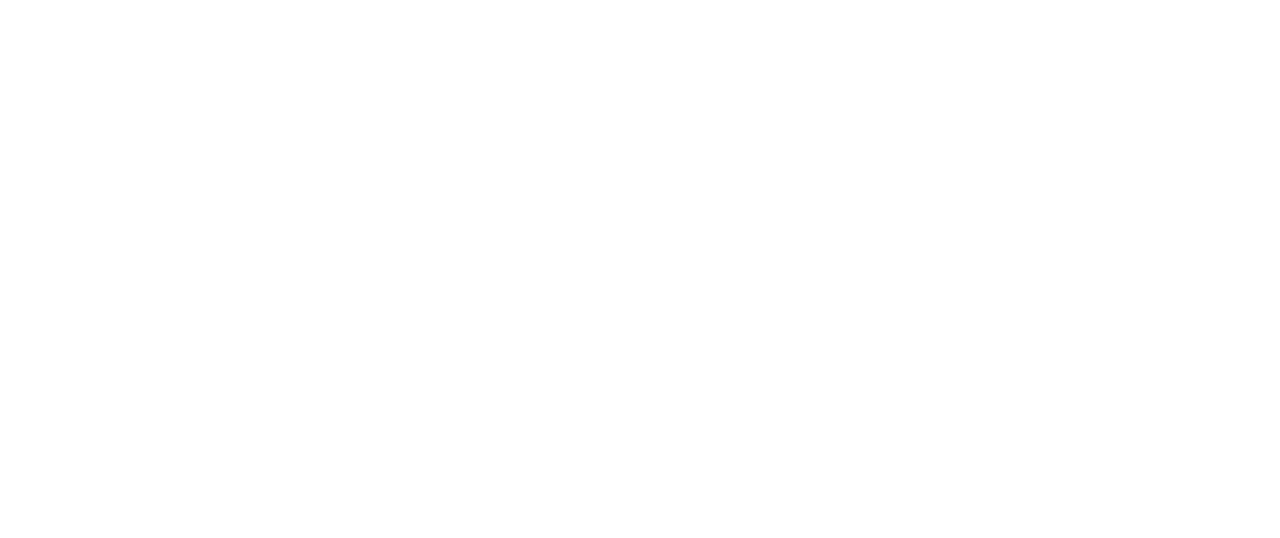
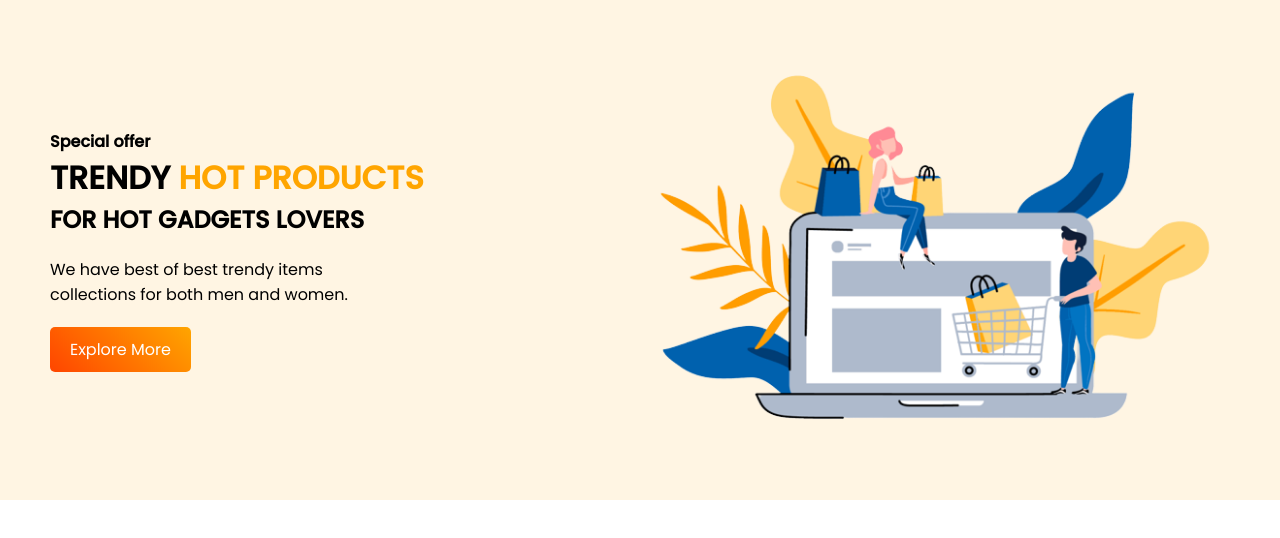
Before and after one commit to tamim-i-chowdhury/gadget-house, a plain HTML site: page index.html in a window 1280 px wide. Drawn offline with Linux system fonts and the light colour scheme.

Commit message:
header section added

```diff
--- a/index.html
+++ b/index.html
@@ -7,7 +7,33 @@
     <title>Gadget House</title>
     <!-- connecting external css file -->
     <link rel="stylesheet" href="./style.css" />
+    <!-- google fonts connecting link -->
+    <link rel="preconnect" href="https://fonts.googleapis.com" />
+    <link rel="preconnect" href="https://fonts.gstatic.com" crossorigin />
+    <link
+      href="https://fonts.googleapis.com/css2?family=Poppins:wght@400;500&display=swap"
+      rel="stylesheet"
+    />
+    <!-- favicon -->
     <link rel="shortcut icon" href="./images/favicon.png" type="image/x-icon" />
   </head>
-  <body></body>
+  <body>
+    <!-- header section starts -->
+    <header id="header">
+      <div class="header-title">
+        <h4>Special offer</h4>
+        <h1>TRENDY <span class="orange-text">HOT PRODUCTS</span></h1>
+        <h2>FOR HOT GADGETS LOVERS</h2>
+        <p style="margin: 20px 0">
+          We have best of best trendy items <br />
+          collections for both men and women.
+        </p>
+        <a class="btn" href="#">Explore More</a>
+      </div>
+      <div class="header-image">
+        <img src="./images/banner-image.png" alt="" />
+      </div>
+    </header>
+    <!-- header section ends -->
+  </body>
 </html>
--- a/style.css
+++ b/style.css
@@ -1,6 +1,51 @@
+/* google fonts */
+@import url('https://fonts.googleapis.com/css2?family=Poppins:wght@400;500&display=swap');
+
 /* common style */
 *{
     margin: 0;
     padding: 0;
     box-sizing: border-box;
 }
+body{
+    font-family: 'Poppins', sans-serif;
+}
+.orange-text{
+    color: orange;
+}
+.btn{
+    text-decoration: none;
+    display: inline-block;
+    background: linear-gradient(45deg, orangered, orange);
+    color: #fff;
+    padding: 10px 20px;
+    border-radius: 5px;
+}
+/* hover style */
+.btn:hover {
+    background: none;
+    border: 1px solid orange;
+    color: orange;
+    padding: 9px 19px;
+    cursor: pointer;
+  }
+
+
+/* header style */
+#header{
+    width: 100%;
+    height: 500px;
+    background-color: rgba(255, 166, 0, 0.11);
+    display: flex;
+    align-items: center;
+    padding: 0 50px;
+}
+.header-title{
+    width: 50%;
+}
+.header-image{
+    width: 50%;
+}
+.header-image > img{
+    width: 100%;
+}
```
